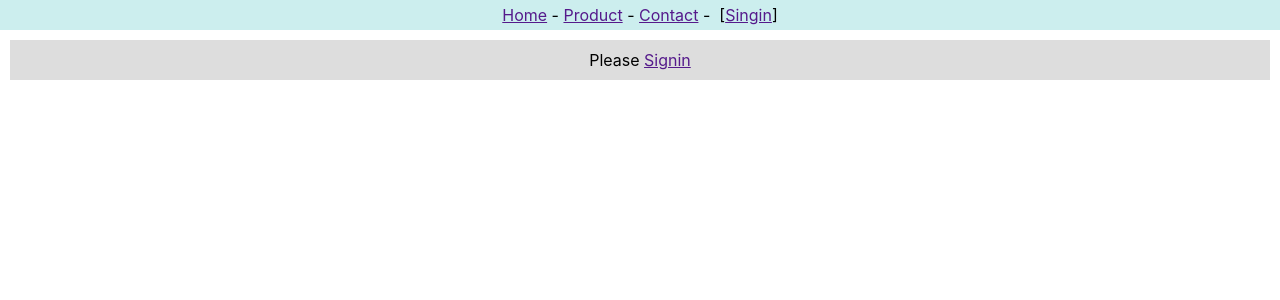
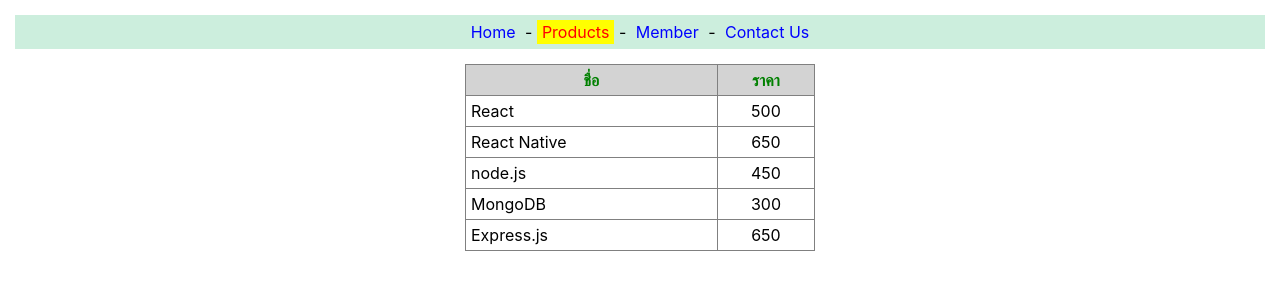
Before and after one commit to Pawaress/app1, a React (Create React App) app: page /products in a window 1280 px wide. Shown: the top 300 px of the page. Built offline with nearby package versions, Linux system fonts and the light colour scheme.

Commit message:
add all
add all

```diff
--- a/package.json
+++ b/package.json
@@ -8,6 +8,7 @@
     "@testing-library/user-event": "^13.5.0",
     "react": "^18.2.0",
     "react-dom": "^18.2.0",
+    "react-router-dom": "^6.16.0",
     "react-scripts": "5.0.1",
     "tar": "^6.2.0",
     "web-vitals": "^2.1.4"
--- a/src/App.js
+++ b/src/App.js
@@ -4,15 +4,13 @@
 import Content from './context-content'
 import Header2 from './context-header2'
 import Content2 from './context-content2'
+import Router2 from './router2'
+import Router3 from './router3'
 export default function App() {
-      let[user,setUser]=React.useState('')
+
     return (
 
-        <userContext.Provider value={[user,setUser]}>
-        <Header2/>
-        <Content2/>
-
-    </userContext.Provider>
+      <Router3/>
     )
 
     }
--- /dev/null
+++ b/src/home.js
@@ -0,0 +1,13 @@
+import React from "react";
+export default function Home(){
+    return(
+        <p style={{textAlign:'center'}}>
+            <h3>
+                ยินดีต้อนรับรับสู่ React Store
+            </h3>
+            รายชื่อ<a href="./products">สินค้า</a>ที่เรามีจำหน่าย<br/>
+            ท่านต้องเป็น<a href="./member">สมาชิก</a>จึงจะสั่งซื้อได้<br/>
+            หากมีข้อสงสัย กรุณา <a href="./contact">ติดต่อเรา</a>
+        </p>
+    )
+}
--- /dev/null
+++ b/src/member.js
@@ -0,0 +1,8 @@
+import React from "react";
+export default function Member(){
+    return(
+        <div style={{textAlign:"center"}}>
+        Member Page
+        </div>
+    )
+}
--- /dev/null
+++ b/src/navlink.css
@@ -0,0 +1,19 @@
+.nav {
+    background-color: #ced;
+    padding: 7px;
+    text-align: center;
+    margin: 15px;
+}
+
+.menu {       /* สำหรับสถานะ inactive */
+    color: blue;
+    text-decoration: none;
+    padding: 2px 5px;
+}
+
+.active_menu {      /* สำหรับสถานะ active */
+    color: red;
+    background-color: yellow;
+    text-decoration: none;
+    padding: 2px 5px;
+}
--- /dev/null
+++ b/src/products.css
@@ -0,0 +1,18 @@
+table {
+    width: 350px;
+    border-collapse: collapse;
+    margin: auto;
+}
+
+th {
+    background-color: lightgray;
+    color: green;
+}
+
+th, td {
+    padding: 5px;
+}
+
+td:nth-child(2) {
+    text-align: center;
+}
--- /dev/null
+++ b/src/products.js
@@ -0,0 +1,22 @@
+import React from 'react'
+import './products.css'
+export default class Products extends React.Component {
+    data=[
+        ['React',500],
+['React Native',650],
+['node.js',450],
+['MongoDB',300],
+['Express.js',650]]
+  render() {
+    return (
+      <table border = "1">
+        <tr><th>ชื่อ</th><th>ราคา</th></tr>
+        {
+            this.data.map(d=>{
+                return <tr><td>{d[0]}</td><td>{d[1]}</td></tr>
+            })
+        }
+      </table>
+    )
+  }
+}
--- /dev/null
+++ b/src/router2.js
@@ -0,0 +1,21 @@
+import React from "react";
+import {BrowserRouter, NavLink} from 'react-router-dom'
+import './navlink.css'
+export default function Router2(){
+    return(
+        <BrowserRouter>
+            <nav className="nav">
+                <NavLink to='/' className={({isActive})=>isActive?"active_menu":"menu"}style={({isActive}) => {
+return {
+fontWeight: isActive? "bold" : ""};
+}}>Home</NavLink> -&nbsp;
+<NavLink to='/products' className={({isActive})=>isActive?"active_menu":"menu"}>
+Products</NavLink> -&nbsp;
+<NavLink to='/member' className={({isActive})=>isActive?"active_menu":"menu"}>
+Member</NavLink> -&nbsp;
+<NavLink to='/contact'className={({isActive})=>isActive?"active_menu":"menu"}>
+Contact Us</NavLink>
+</nav>
+            </BrowserRouter>
+)
+}
--- /dev/null
+++ b/src/router3.js
@@ -0,0 +1,36 @@
+import React from 'react'
+import { BrowserRouter,NavLink,Route,Routes } from 'react-router-dom'
+import './navlink.css'
+import './products.css'
+import Products from './products'
+import Home from './home'
+import Member from './member'
+export default function Router3() {
+  return (
+
+
+<BrowserRouter>
+            <nav className="nav">
+                <NavLink to='/' className={({isActive})=>isActive?"active_menu":"menu"}style={({isActive}) => {
+return {
+fontWeight: isActive? "bold" : ""};
+}}>Home</NavLink> -&nbsp;
+<NavLink to='/products' className={({isActive})=>isActive?"active_menu":"menu"}>
+Products</NavLink> -&nbsp;
+<NavLink to='/member' className={({isActive})=>isActive?"active_menu":"menu"}>
+Member</NavLink> -&nbsp;
+<NavLink to='/contact'className={({isActive})=>isActive?"active_menu":"menu"}>
+Contact Us</NavLink>
+</nav>
+<Routes style={{margin:'20px'}}>
+<Route path='/' element={<Home/>}/>
+    <Route path='/products' element={<Products/>}/>
+    <Route path='/member' Component={Member}/>
+    <Route path='/contact' element={<div style={{textAlign:'center'}}>Contact Page</div>}/>
+    <Route path='/*' element={<div style={{textAlign:'center'}}>Error 404 Not Found</div>}/>
+
+</Routes>
+            </BrowserRouter>
+
+  )
+}
```
Also changed, not shown: src/router1.js (added, +26 -0 lines), src/contact.js (added), 2 other files (tests, documents, lock files or other folders).
